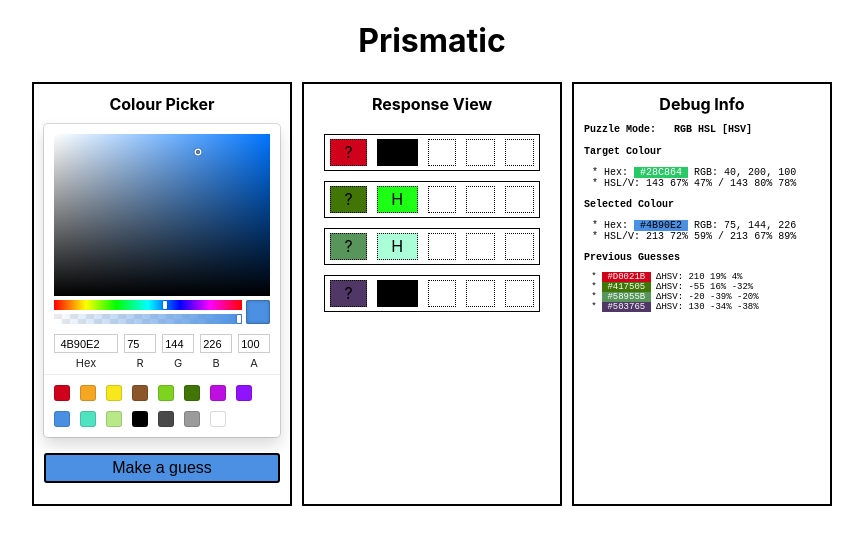
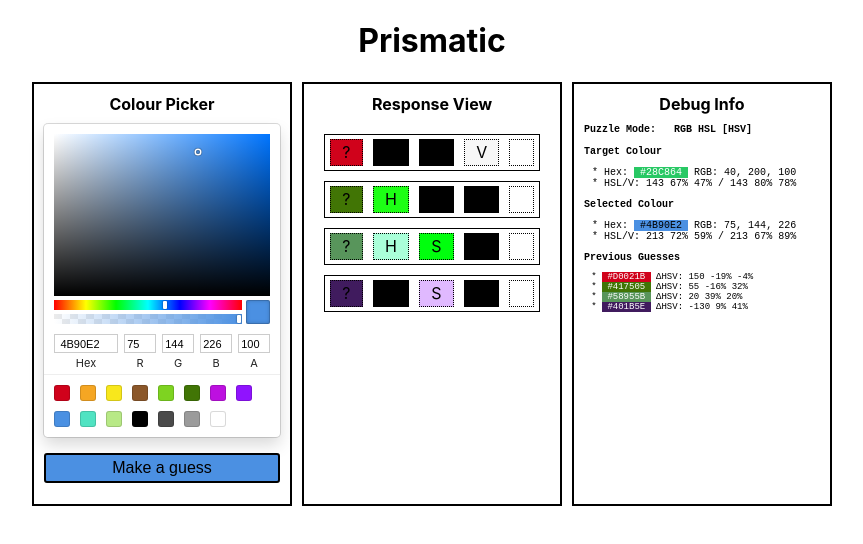
Before and after one commit to juniperab/prismatic, a React (Create React App) app: page / in a window 1280 px wide. Shown: the top 544 px of the page, without its empty margins (208-1071 px from the left). Built offline with nearby package versions, Linux system fonts and the light colour scheme.

Commit message:
Configure a pretty serviceable HSV hinting system

```diff
--- a/src/app/modules/puzzle/puzzleSlice.ts
+++ b/src/app/modules/puzzle/puzzleSlice.ts
@@ -7,6 +7,10 @@ export type PuzzleMode = 'rgb' | 'hsl' | 'hsv'
 export interface HintSpec {
     hueCutoff: number;
     hueStep: number;
+    saturationCutoff: number,
+    saturationStep: number,
+    valueCutoff: number,
+    valueStep: number,
 }
 
 export interface PuzzleState {
@@ -19,6 +23,10 @@ const initialState: PuzzleState = {
     hintSpec: {
         hueCutoff: 60,
         hueStep: 30,
+        saturationCutoff: 33,
+        saturationStep: 25,
+        valueCutoff: 33,
+        valueStep: 25,
     },
     mode: 'hsv',
     target: {r: 40, g: 200, b: 100},
--- a/src/features/colour-guesser/colourGuesserSlice.ts
+++ b/src/features/colour-guesser/colourGuesserSlice.ts
@@ -14,7 +14,7 @@ const initialState: ColourGuesserState = {
         {r: 208, g: 2, b: 27},
         {r: 65, g: 117, b: 5},
         {r: 88, g: 149, b: 91},
-        {r: 80, g: 55, b: 101},
+        {r: 64, g: 27, b: 94},
     ],
 }
 
--- a/src/features/debug-display/DebugDisplay.tsx
+++ b/src/features/debug-display/DebugDisplay.tsx
@@ -2,7 +2,7 @@ import {useAppDispatch, useAppSelector} from "../../app/hooks";
 import {selectColourGuesserState} from "../colour-guesser/colourGuesserSlice";
 import styled from "styled-components";
 import {RGBColor} from "react-color";
-import {AnyColor, toHex, toHSL, toHSV, toRGB} from "../../app/utils/colourMath";
+import {AnyColor, hueDiff, rotateHue, toHex, toHSL, toHSV, toRGB} from "../../app/utils/colourMath";
 import {selectPuzzleState, setMode} from "../../app/modules/puzzle/puzzleSlice";
 
 const DataView = styled.div`
@@ -85,9 +85,12 @@ export function DebugDisplay() {
                         const rgbG = toRGB(guess)
                         const hslG = toHSL(guess)
                         const hsvG = toHSV(guess)
-                        const rgbDiffString = `ΔRGB: ${rgbG.r - rgbT.r}, ${rgbG.g - rgbT.g}, ${rgbG.b - rgbT.b}`
-                        const hslDiffString = `ΔHSL: ${hslG.h - hslT.h} ${hslG.s - hslT.s}% ${hslG.l - hslT.l}%`
-                        const hsvDiffString = `ΔHSV: ${hsvG.h - hsvT.h} ${hsvG.s - hsvT.s}% ${hsvG.v - hsvT.v}%`
+                        const rgbDiffString = 'ΔRGB: ' +
+                            `${rgbT.r - rgbG.r}, ${rgbT.g - rgbG.g}, ${rgbT.b - rgbG.b}`
+                        const hslDiffString = 'ΔHSL: ' +
+                            `${hueDiff({to: hslT.h, from: hslG.h})} ${hslT.s - hslG.s}% ${hslT.l - hslG.l}%`
+                        const hsvDiffString = 'ΔHSV: ' +
+                            `${hueDiff({to: hsvT.h, from: hsvG.h})} ${hsvT.s - hsvG.s}% ${hsvT.v - hsvG.v}%`
                         let diffString = ''
                         switch (mode) {
                             case 'rgb': diffString = rgbDiffString; break
--- a/src/features/guess-display/GuessDisplay.tsx
+++ b/src/features/guess-display/GuessDisplay.tsx
@@ -60,23 +60,48 @@ function getHintsHSV(guess: AnyColor, target: AnyColor, spec: HintSpec): HintCol
 
     // get a hint for the hue of the target colour
     function getHueHint() {
+        // the absolute different between the hue of the guess and the hue of the target
         const diff = hueDiff({from: hsvG.h, to: hsvT.h})
-        // the hue of the hint is the hue of the guess rotated a set distance in the direction of the target hue
+        // the percentage of the cutoff distance that the hue of the guess lies away from the hue of the target.
+        // N.B. 100% = the guess is at the cutoff
+        const diffPct = Math.min(Math.abs(diff) / spec.hueCutoff, 1) * 100
         const hue = rotateHue(hsvG.h, spec.hueStep * Math.sign(diff))
-        // the saturation of the hint is the percentage of the cutoff distance that the hue of the guess is located
-        // relative to the hue of the target
-        const saturation = Math.min(Math.abs(diff) / spec.hueCutoff, 1) * 100
-        // the value of the hint is 0 if the hue of the guess is further from the target than the cutoff
-        // and 100 if it is closer
+        const saturation = diffPct
         const value = Math.abs(diff) > spec.hueCutoff ? 0 : 100
         return {label: 'H', colour: {h: hue, s: saturation, v: value}}
+    }
+
+    // get a hint for the saturation of the target colour
+    function getSaturationHint() {
+        // the absolute different between the saturation of the guess and the saturation of the target
+        const diff = hsvT.s - hsvG.s
+        // the percentage of the cutoff distance that the saturation of the guess lies away from the saturation
+        // of the target. N.B. 100% = the guess is at the cutoff
+        const diffPct = Math.min(Math.abs(diff) / spec.saturationCutoff, 1) * 100
+        const hue = hsvG.h // use the hue of the guess
+        const saturation = diffPct
+        const value = diff < 0 ? 0 : 100 // 'Price is Right' rules
+        return {label: 'S', colour: {h: hue, s: saturation, v: value}}
+    }
+
+    // get a hint for the value of the target colour
+    function getValueHint() {
+        // the absolute different between the value of the guess and the value of the target
+        const diff = hsvT.v - hsvG.v
+        // the percentage of the cutoff distance that the value of the guess lies away from the value of the target.
+        // N.B. 100% = the guess is at the cutoff
+        const diffPct = Math.min(Math.abs(diff) / spec.valueCutoff, 1) * 100
+        const hue = hsvG.h // hue doesn't matter
+        const saturation = 0 // hint will always be greyscale
+        const value = diff > 0 ? 0 : (100 - diffPct / 4) // inverted 'Price is Right' rules, in [75% and 100%]
+        return {label: 'V', colour: {h: hue, s: saturation, v: value}}
     }
 
     return [
         {label: '?', colour: guess},
         getHueHint(),
-        undefined,
-        undefined,
+        getSaturationHint(),
+        getValueHint(),
         undefined,
     ]
 }
```
